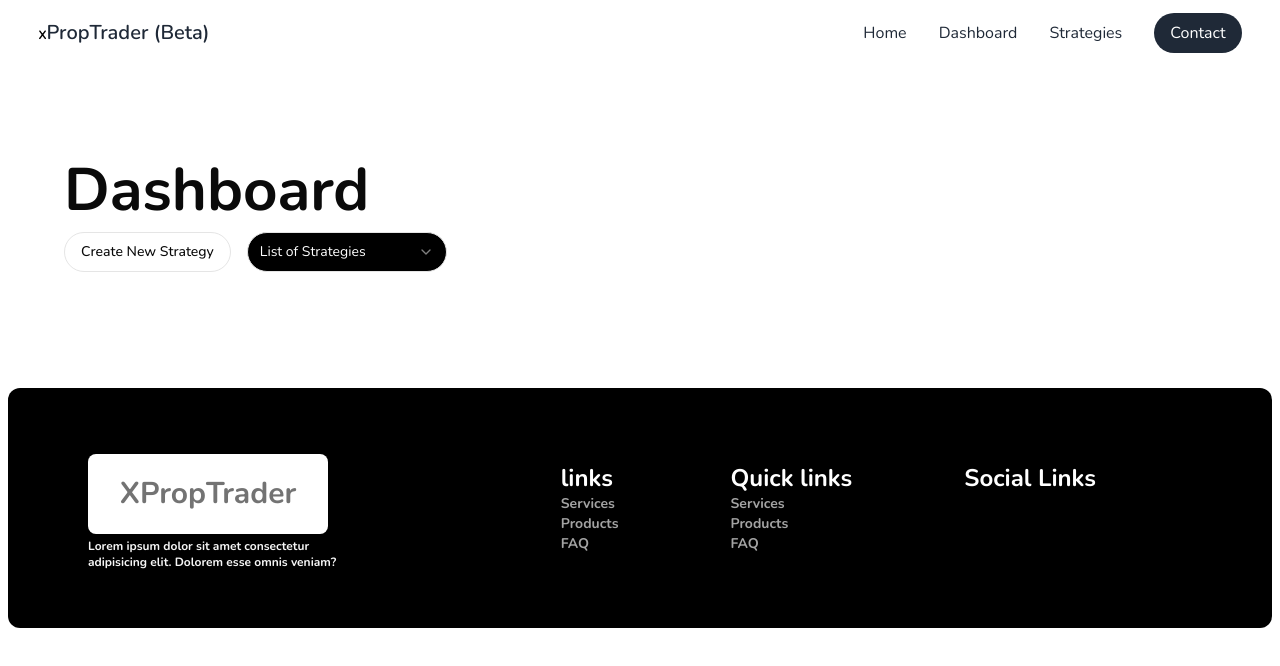
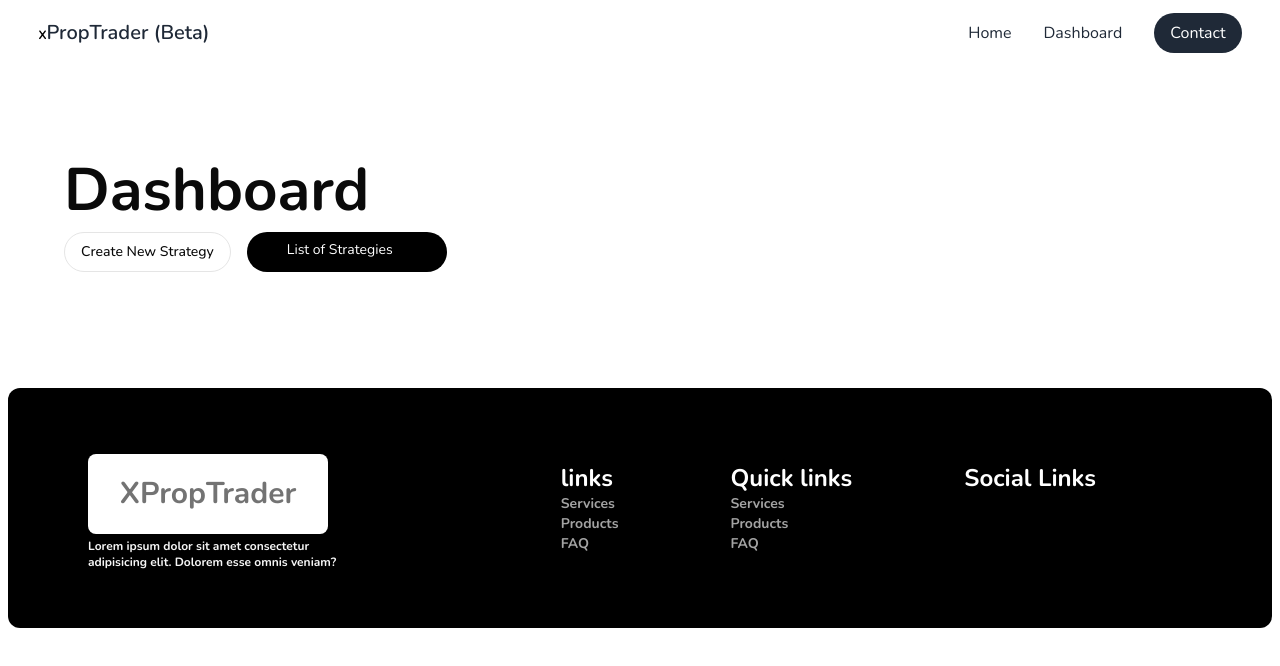
Before and after one commit to IrfanshaikH-7/prototyp-e, a React (Vite) app: page /dashboard in a window 1280 px wide. Shown: the top 666 px of the page. Built offline with nearby package versions, Linux system fonts and the light colour scheme.

Commit message:
somechanges

```diff
--- a/src/components/home/DashboardForm.jsx
+++ b/src/components/home/DashboardForm.jsx
@@ -24,6 +24,7 @@ import {
 } from "@/components/ui/form"
 import { dashboard_img } from '@/assets'
 import { ArrowLeftIcon } from 'lucide-react'
+import { Link } from 'react-router-dom'
 
 // Define the form schema
 const formSchema = z.object({
@@ -101,16 +102,9 @@ const [isStrategiesOpen, setIsStrategiesOpen] = useState(false)
                 className={'text-xs md:text-sm hover:-rotate-1 hover:scale-105 transition-all duration-300 translate-y-1 py-3 rounded-3xl'}>
                     Create New Strategy
                 </Button>
-                <Select >
-                    <SelectTrigger className='w-[170px] md:w-[200px] bg-black text-white hover:bg-black/70 hover:-rotate-1 hover:scale-105 transition-all duration-300 translate-y-1 py-3 rounded-3xl'>
-                        <SelectValue placeholder="List of Strategies" />
-                    </SelectTrigger>
-                    <SelectContent>
-                        <SelectItem value="strategy1">Strategy One</SelectItem>
-                        <SelectItem value="strategy2">Strategy Two</SelectItem>
-                        <SelectItem value="strategy3">Strategy Three</SelectItem>
-                    </SelectContent>
-                </Select>
+                <Link to='/strategies' className='py-2 text-sm px-10 w-[170px] md:w-[200px] bg-black text-white hover:bg-black/70 hover:-rotate-1 hover:scale-105 transition-all duration-300 translate-y-1 rounded-3xl'>
+                    List of Strategies
+                </Link>
             </div>
         </div>
 {
--- a/src/components/shared/Navbar.jsx
+++ b/src/components/shared/Navbar.jsx
@@ -6,7 +6,7 @@ import { Menu, X } from 'lucide-react';
 const navLinks = [
   { name: 'Home', link: '/' },
   { name: 'Dashboard', link: '/dashboard' },
-  { name: 'Strategies', link: '/strategies' },
+  // { name: 'Strategies', link: '/strategies' },
 ];
 
 const Navbar = () => {
```
